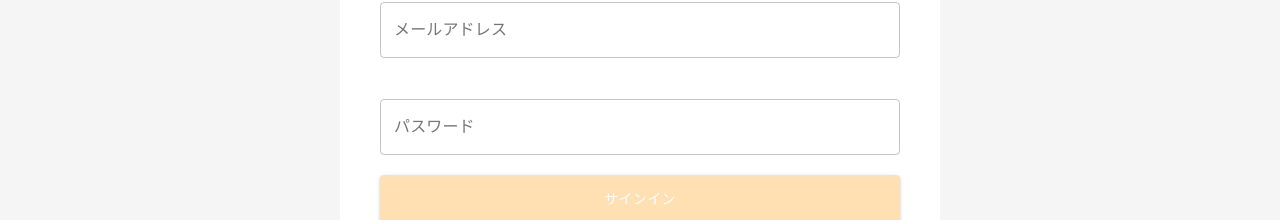
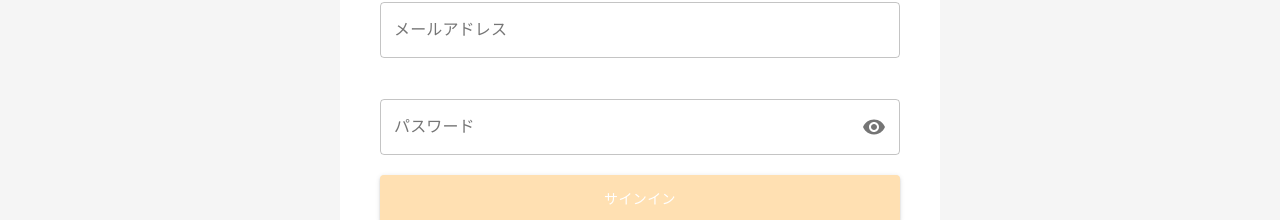
Before and after one commit to aki-743/Next.js---Template, a Next.js app: page /signin in a window 1280 px wide. Shown: the part 123-343 px from the top of the page. Built offline with nearby package versions, Linux system fonts and the light colour scheme.

Commit message:
update TextInput ColorPallate

```diff
--- a/src/components/Color/ColorPallate.tsx
+++ b/src/components/Color/ColorPallate.tsx
@@ -1,13 +1,35 @@
 import { Box } from '@material-ui/core';
-import { ChangeEvent, useCallback, useEffect, useRef, useState } from 'react';
+import { ChangeEvent, useEffect, useRef, useState } from 'react';
 import { SwatchesPicker } from 'react-color';
 import { PrimaryButton } from '../Button';
 import { Modal } from '../Modal';
 
 type Props = {
   color: string;
-  colorLabel: string;
   onChange: (color: string) => void;
+  colorLabel?: string;
+};
+
+/** カラーとカラーコードの表示 */
+const SplitColor: React.FC<Props> = ({ color, onChange }) => {
+  const colorBackgroundEl = useRef(null);
+
+  const inputBackground = (e: ChangeEvent<HTMLInputElement>) => {
+    onChange(e.target.value);
+  };
+
+  useEffect(() => {
+    colorBackgroundEl.current.style.background = color;
+  }, [color]);
+
+  return (
+    <Box className="flex border-[1px] border-black h-[23px]">
+      <div ref={colorBackgroundEl} className="brand-color border-r-[1px] border-black  w-[20px] h-full"></div>
+      <div className="h-full">
+        <input type="text" value={color} onChange={inputBackground} />
+      </div>
+    </Box>
+  );
 };
 
 const ColorPallate: React.FC<Props> = ({ color, colorLabel, onChange }) => {
@@ -26,36 +48,12 @@ const ColorPallate: React.FC<Props> = ({ color, colorLabel, onChange }) => {
     setModalOpen(false);
   };
 
-  /** カラーとカラーコードの表示 */
-  const SplitColor = useCallback(() => {
-    const colorInputEl = useRef(null);
-    const colorBackgroundEl = useRef(null);
-
-    const inputBackground = (e: ChangeEvent<HTMLInputElement>) => {
-      onChange(e.target.value);
-    };
-
-    useEffect(() => {
-      colorBackgroundEl.current.style.background = color;
-      colorInputEl.current.focus();
-    }, [color]);
-
-    return (
-      <Box className="flex border-[1px] border-black h-[23px]">
-        <div ref={colorBackgroundEl} className="brand-color border-r-[1px] border-black  w-[20px] h-full"></div>
-        <div className="h-full">
-          <input ref={colorInputEl} value={color} onChange={inputBackground} />
-        </div>
-      </Box>
-    );
-  }, [color]);
-
   return (
     <>
       <div className="flex items-center justify-between mb-[20px]">
         <div className="flex-70 flex justify-between">
           <h4 className="text-bold">{colorLabel}</h4>
-          <SplitColor />
+          <SplitColor color={color} onChange={onChange} />
         </div>
         <PrimaryButton label="選択する" size="sm" onClick={handleModalOpen} />
       </div>
--- a/src/components/TextInput/BaseTextInput.tsx
+++ b/src/components/TextInput/BaseTextInput.tsx
@@ -1,9 +1,57 @@
-import { TextField } from '@material-ui/core';
+import { FormControl, IconButton, InputAdornment, InputLabel, OutlinedInput, TextField } from '@material-ui/core';
+import { Visibility, VisibilityOff } from '@material-ui/icons';
 import { ChangeEvent, useCallback, useState } from 'react';
 import { validateFunctionObj } from '../../common/validate';
-import { BaseTextInputProps } from './type';
 
-const BaseTextInput: React.FC<BaseTextInputProps> = ({
+type Props = {
+  className?: string;
+  label?: string;
+  value?: string;
+  fullWidth?: boolean;
+  type?: string;
+  disabled?: boolean;
+  multiline?: boolean;
+  rows?: number;
+  limit?: number;
+  isRequired?: boolean;
+  onChange?: (e: ChangeEvent<HTMLInputElement>) => void;
+};
+
+const MaskTextInput: React.FC<Props> = ({ label, value, fullWidth, disabled, onChange }) => {
+  const [isShowPassword, setIsShowPassword] = useState(false);
+
+  const toggleShowPassword = () => {
+    setIsShowPassword(!isShowPassword);
+  };
+
+  return (
+    <FormControl fullWidth={fullWidth} disabled={disabled} variant="outlined">
+      <InputLabel htmlFor="outlined-adornment-password">{label}</InputLabel>
+      <OutlinedInput
+        type={isShowPassword ? 'text' : 'password'}
+        value={value}
+        onChange={onChange}
+        endAdornment={
+          <InputAdornment position="end">
+            <IconButton
+              aria-label="toggle password visibility"
+              onClick={toggleShowPassword}
+              disabled={disabled}
+              // onMouseDown={handleMouseDownPassword}
+              edge="end"
+            >
+              {isShowPassword ? <VisibilityOff /> : <Visibility />}
+            </IconButton>
+          </InputAdornment>
+        }
+        label={label}
+      />
+    </FormControl>
+  );
+};
+
+const TextInput: React.FC<Props> = ({
+  className,
   label,
   value,
   type,
@@ -27,13 +75,13 @@ const BaseTextInput: React.FC<BaseTextInputProps> = ({
       if (validateFunction) {
         if (validateFunction(e.target.value)) {
           setError(false);
+          return;
         } else {
           setError(true);
         }
       }
 
       if (limit) {
-        console.log(e.target.value.length > limit);
         if (e.target.value.length > limit) {
           setError(true);
           setErrorMessage('文字数制限を超えています');
@@ -58,7 +106,10 @@ const BaseTextInput: React.FC<BaseTextInputProps> = ({
   );
 
   return (
-    <div>
+    <div className={`${className}`}>
+      {type === 'password' ? (
+        <MaskTextInput label={label} value={value} fullWidth={fullWidth} disabled={disabled} onChange={handleChange} />
+      ) : (
         <TextField
           label={isRequired ? `${label}（必須）` : label}
           value={value}
@@ -69,8 +120,9 @@ const BaseTextInput: React.FC<BaseTextInputProps> = ({
           disabled={disabled}
           multiline={multiline}
           rows={rows || 1}
-        onChange={(e: ChangeEvent<HTMLInputElement>) => handleChange(e)}
+          onChange={handleChange}
         />
+      )}
       <div className="flex justify-between">
         <div className="text-red">{error && errorMessage}</div>
         {limit && (
@@ -83,4 +135,4 @@ const BaseTextInput: React.FC<BaseTextInputProps> = ({
   );
 };
 
-export default BaseTextInput;
+export default TextInput;
```
Lines whose indentation alone changed are shown as unchanged.
